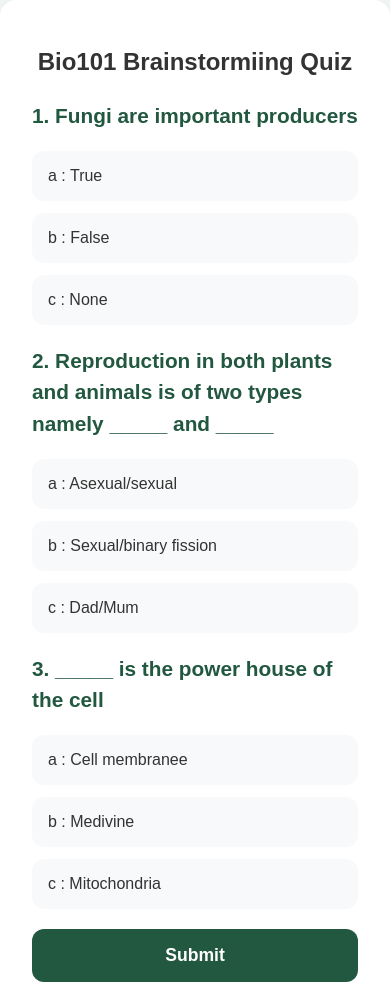
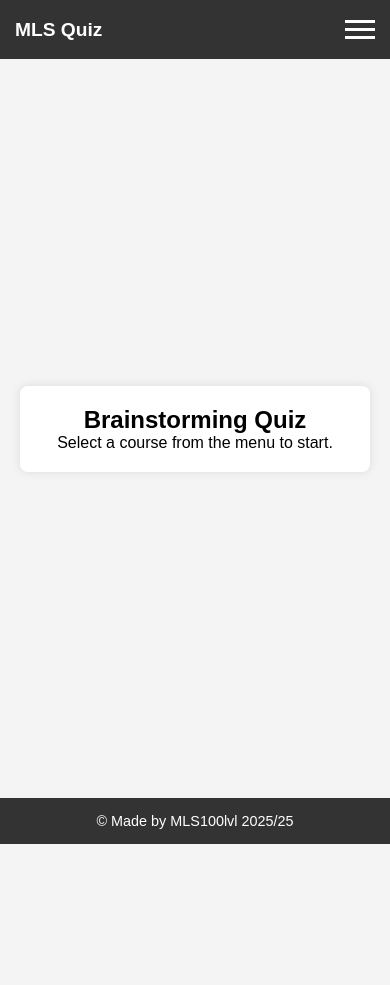
Before and after one commit to AdeMEDIA/quizz, a plain HTML site: page index.html in a window 390 px wide. Shown: the top 985 px of the page. After the commit the page ends 844 px from the top, so only its background shows below. Drawn offline with Linux system fonts and the light colour scheme.

Commit message:
Updated to multiple pages

```diff
--- a/index.html
+++ b/index.html
@@ -3,20 +3,66 @@
 <head>
     <meta charset="UTF-8">
     <meta name="viewport" content="width=device-width, initial-scale=1.0">
-    <title>BIO101 QUIZ</title>
+    <title>100L Quiz App</title>
     <link rel="stylesheet" href="style.css">
 </head>
 <body>
 
-    <div class="quiz-container">
-        <h1>Bio101 Brainstormiing Quiz</h1>
+    <nav class="navbar">
+        <div class="logo">MLS Quiz</div>
+        <div class="hamburger" id="hamburger">
+            <div class="line"></div>
+            <div class="line"></div>
+            <div class="line"></div>
+        </div>
+    </nav>
 
-        <div id="quiz"></div>
+    <div class="side-menu" id="side-menu">
+        <a href="#" class="menu-link" data-target="home">Home</a>
+        <a href="#" class="menu-link" data-target="bio101">BIO 101</a>
+        <a href="#" class="menu-link" data-target="chm101">CHM 101</a>
+        <a href="#" class="menu-link" data-target="phy101">PHY 101</a>
+    </div>
 
-        <button id="submit">Submit</button>
+    <div class="container">
 
-        <div id="results"></div>
+        <section id="home" class="page active">
+            <h1>Brainstorming Quiz</h1>
+            <p>Select a course from the menu to start.</p>
+        </section>
+
+        <section id="bio101" class="page">
+            <h2>BIO 101 Quiz</h2>
+            <div class="quiz-container" id="quiz-bio">
+                <p class="question-text">Loading BIO Questions...</p>
+                <div class="options"></div>
+                <button class="next-btn" onclick="nextQuestion('bio')">Next</button>
+            </div>
+        </section>
+
+        <section id="chm101" class="page">
+            <h2>CHM 101 Quiz</h2>
+            <div class="quiz-container" id="quiz-chm">
+                <p class="question-text">Loading CHM Questions...</p>
+                <div class="options"></div>
+                <button class="next-btn" onclick="nextQuestion('chm')">Next</button>
+            </div>
+        </section>
+
+        <section id="phy101" class="page">
+            <h2>PHY 101 Quiz</h2>
+            <div class="quiz-container" id="quiz-phy">
+                <p class="question-text">Loading PHY Questions...</p>
+                <div class="options"></div>
+                <button class="next-btn" onclick="nextQuestion('phy')">Next</button>
+            </div>
+        </section>
+
     </div>
+
+    <footer>
+        <p>&copy; Made by MLS100lvl 2025/25</p>
+    </footer>
 
     <script src="script.js"></script>
 </body>
--- a/style.css
+++ b/style.css
@@ -1,112 +1,122 @@
-/* Basic styling for the whole page */
+* {
+    box-sizing: border-box;
+    margin: 0;
+    padding: 0;
+    font-family: Arial, sans-serif;
+}
+
 body {
-    font-family: Arial, sans-serif;
-    /* This is the new light green background */
-    background-color: #f0f7f4;
-    color: #333;
+    background-color: #f4f4f4;
+    min-height: 100vh;
+    display: flex;
+    flex-direction: column;
+}
+
+/* Navbar */
+.navbar {
+    background-color: #333;
+    color: white;
+    padding: 15px;
+    display: flex;
+    justify-content: space-between;
+    align-items: center;
+}
+
+.logo {
+    font-size: 1.2rem;
+    font-weight: bold;
+}
+
+/* Hamburger Button (The 3 lines) */
+.hamburger {
+    cursor: pointer;
+    width: 30px;
+}
+
+.line {
+    height: 3px;
+    background-color: white;
+    margin: 5px 0;
+    width: 100%;
+}
+
+/* Side Menu */
+.side-menu {
+    height: 100%;
+    width: 0; /* Hidden initially */
+    position: fixed;
+    z-index: 1;
+    top: 0;
+    left: 0;
+    background-color: #111;
+    overflow-x: hidden;
+    transition: 0.3s;
+    padding-top: 60px;
+}
+
+.side-menu a {
+    padding: 10px 20px;
+    text-decoration: none;
+    font-size: 20px;
+    color: #818181;
+    display: block;
+    transition: 0.3s;
+}
+
+.side-menu a:hover {
+    color: #f1f1f1;
+}
+
+.side-menu.open {
+    width: 250px; /* Width when open */
+}
+
+/* Main Content */
+.container {
+    padding: 20px;
+    flex: 1;
     display: flex;
     justify-content: center;
     align-items: center;
-    min-height: 100vh;
-    margin: 0;
+    text-align: center;
 }
 
-/* The main box holding the quiz */
-.quiz-container {
-    background-color: #ffffff;
-    /* Made the corners rounder */
-    border-radius: 16px;
-    /* Softened the shadow to match */
-    box-shadow: 0 6px 24px rgba(0, 0, 0, 0.07);
-    padding: 32px;
-    width: 90%;
+/* Pages Logic */
+.page {
+    display: none; /* Hide all pages by default */
+    width: 100%;
     max-width: 600px;
+    background: white;
+    padding: 20px;
+    border-radius: 8px;
+    box-shadow: 0 0 10px rgba(0,0,0,0.1);
 }
 
-/* Removed the blue <h1> styling */
-h1 {
-    font-size: 1.5em;
-    font-weight: 600;
-    text-align: center;
-    color: #333;
-    margin-bottom: 24px;
+.page.active {
+    display: block; /* Show only the active page */
 }
 
-/* Styling for each individual question */
-.question {
-    /* This is the dark green question text */
-    color: #225740;
-    font-weight: bold;
-    font-size: 1.3em;
-    margin-bottom: 20px;
-    line-height: 1.5; /* Added spacing for longer questions */
+/* Quiz Styling */
+.next-btn {
+    background-color: #007bff;
+    color: white;
+    border: none;
+    padding: 10px 20px;
+    margin-top: 15px;
+    cursor: pointer;
+    border-radius: 5px;
 }
 
-/* Styling for the list of answers (options) */
-.answers {
-    margin-bottom: 20px;
-    list-style-type: none;
-    padding-left: 0;
+.next-btn:hover {
+    background-color: #0056b3;
 }
 
-/* Styling for each answer label */
-.answers label {
-    display: block;
-    padding: 16px;
-    /* This is the light grey default background */
-    background-color: #f8f9fa;
-    /* Removed the border */
-    border: none;
-    /* Made corners rounder */
-    border-radius: 12px;
-    margin-bottom: 12px;
-    font-weight: 500;
-    cursor: pointer;
-    transition: background-color 0.2s;
+/* Footer */
+footer {
+    background-color: #333;
+    color: white;
+    text-align: center;
+    padding: 15px;
+    font-size: 0.9rem;
+    margin-top: auto;
 }
-
-.answers label:hover {
-    /* A slightly darker hover color */
-    background-color: #f1f3f5;
-}
-
-/* Style for when an answer is selected */
-.answers input[type="radio"]:checked + label {
-    /* This is the new yellow background for selected answers */
-    background-color: #fdd85d;
-    color: #333;
-    border-color: transparent; /* Make sure no border shows */
-}
-
-/* Hide the actual radio button */
-.answers input[type="radio"] {
-    display: none;
-}
-
-/* Styling for the submit button */
-#submit {
-    display: block;
-    width: 100%;
-    padding: 16px;
-    /* Using a dark green to match the theme */
-    background-color: #225740;
-    color: white;
-    border: none;
-    border-radius: 12px;
-    font-size: 1.1em;
-    font-weight: bold;
-    cursor: pointer;
-    transition: background-color 0.2s;
-}
-
-#submit:hover {
-    background-color: #1a4331;
-}
-
-/* Styling for the results message */
-#results {
-    margin-top: 24px;
-    font-size: 1.2em;
-    font-weight: bold;
-    text-align: center;
-}
```
